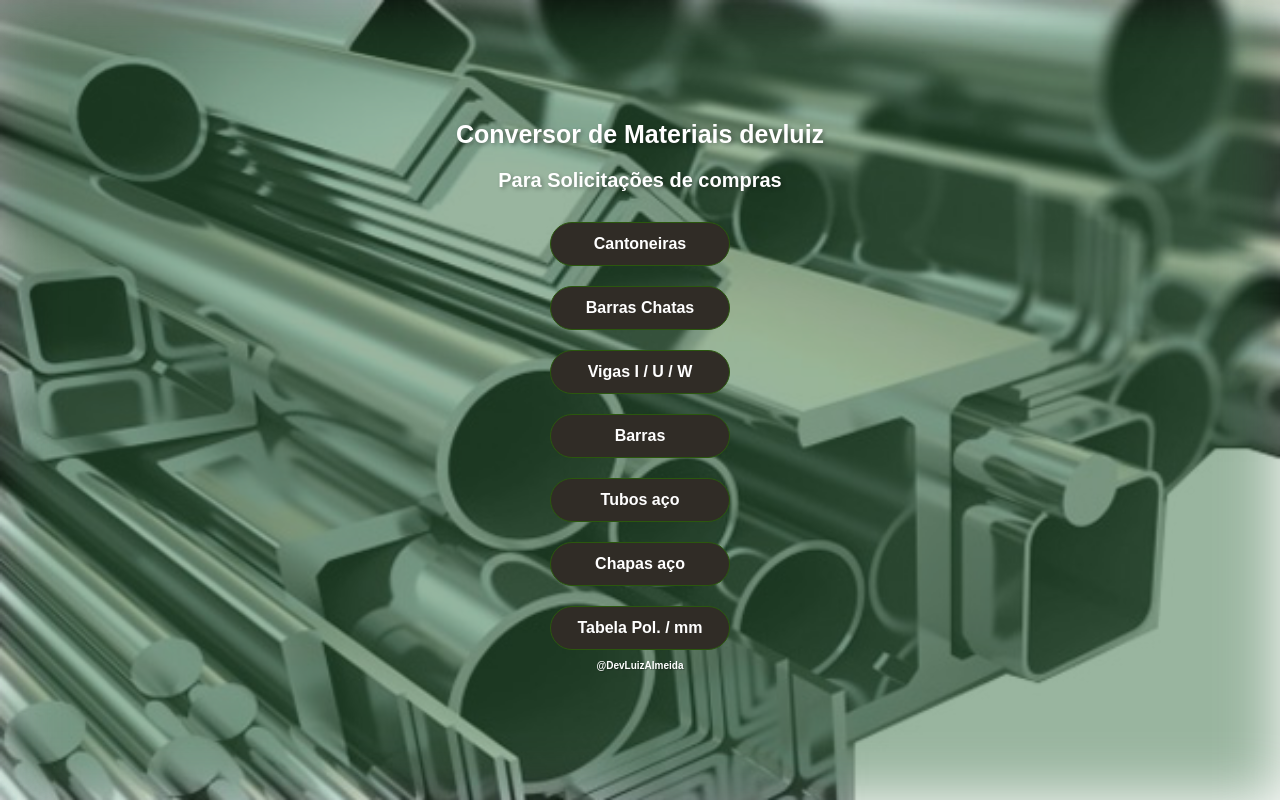
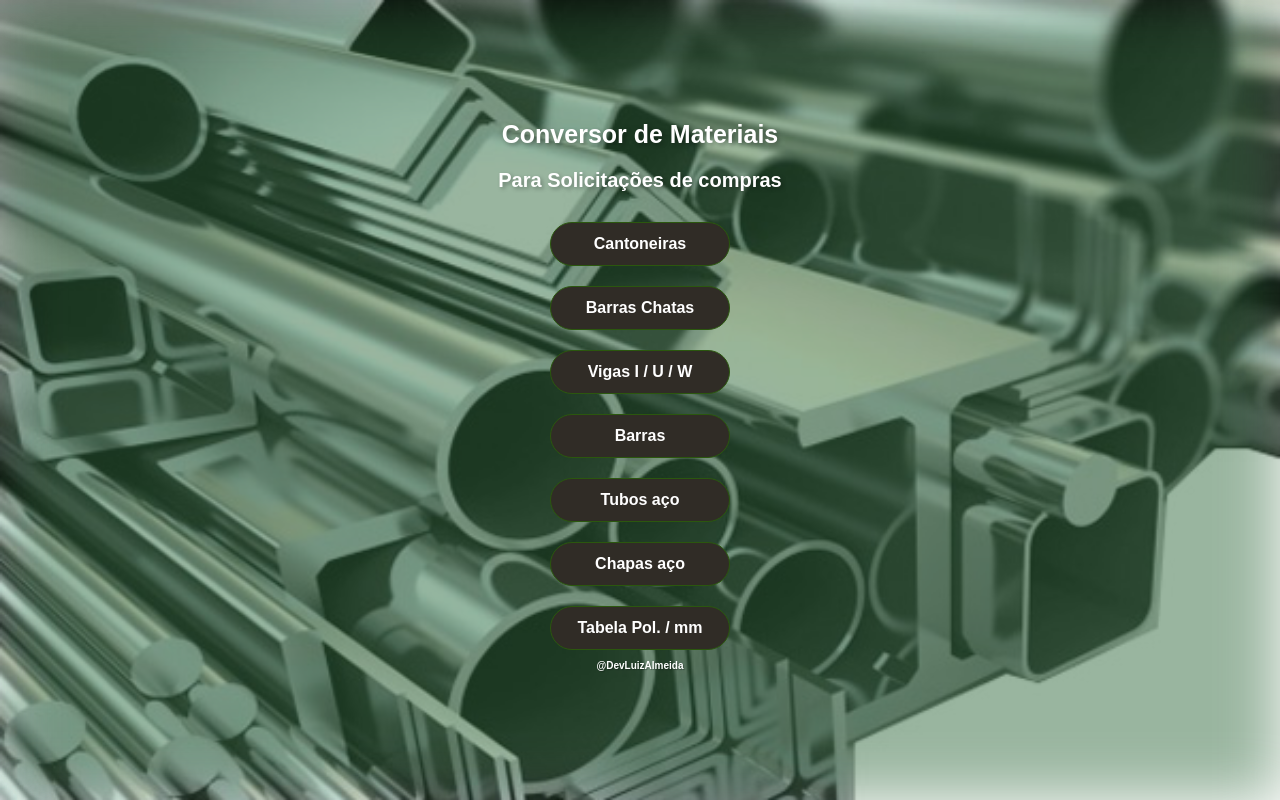
Before and after one commit to DevLuizAlmeidaa/conversormateriais, a plain HTML site: page index.html in a window 1280 px wide. Drawn offline with Linux system fonts and the light colour scheme.

Commit message:
pronto até o momento

```diff
--- a/index.html
+++ b/index.html
@@ -8,7 +8,7 @@
 </head>
 <body>
 <div class=overlay></div>
-<h1 class=title>Conversor de Materiais devluiz</h1>
+<h1 class=title>Conversor de Materiais</h1>
 <h3 class=subtitulo>Para Solicitações de compras</h3>
 <a class=btn-link href=pages/cant2.html>Cantoneiras</a>
 <a class=btn-link href=pages/chata7.html>Barras Chatas</a>
```
Also changed, not shown: 1 other file.
